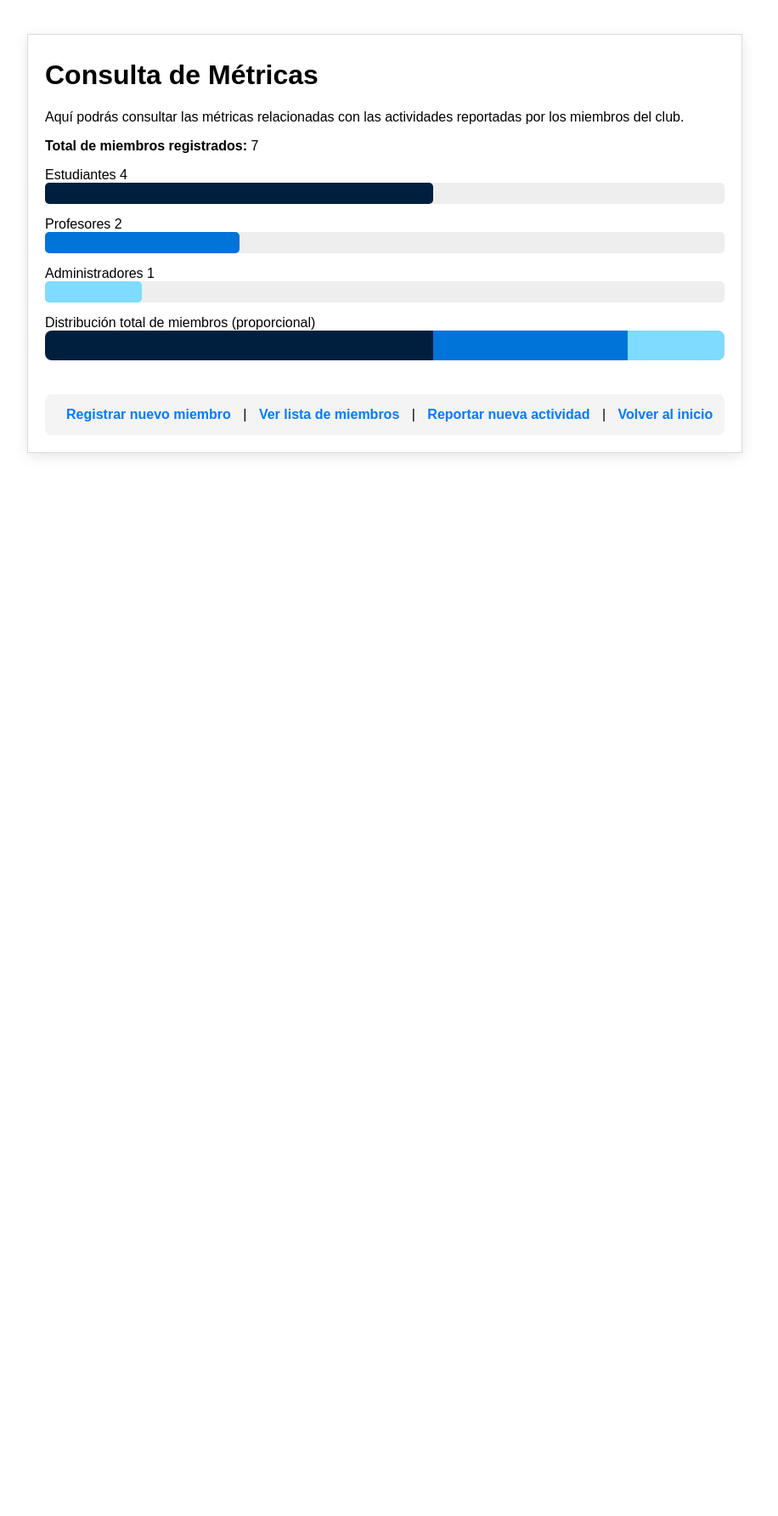
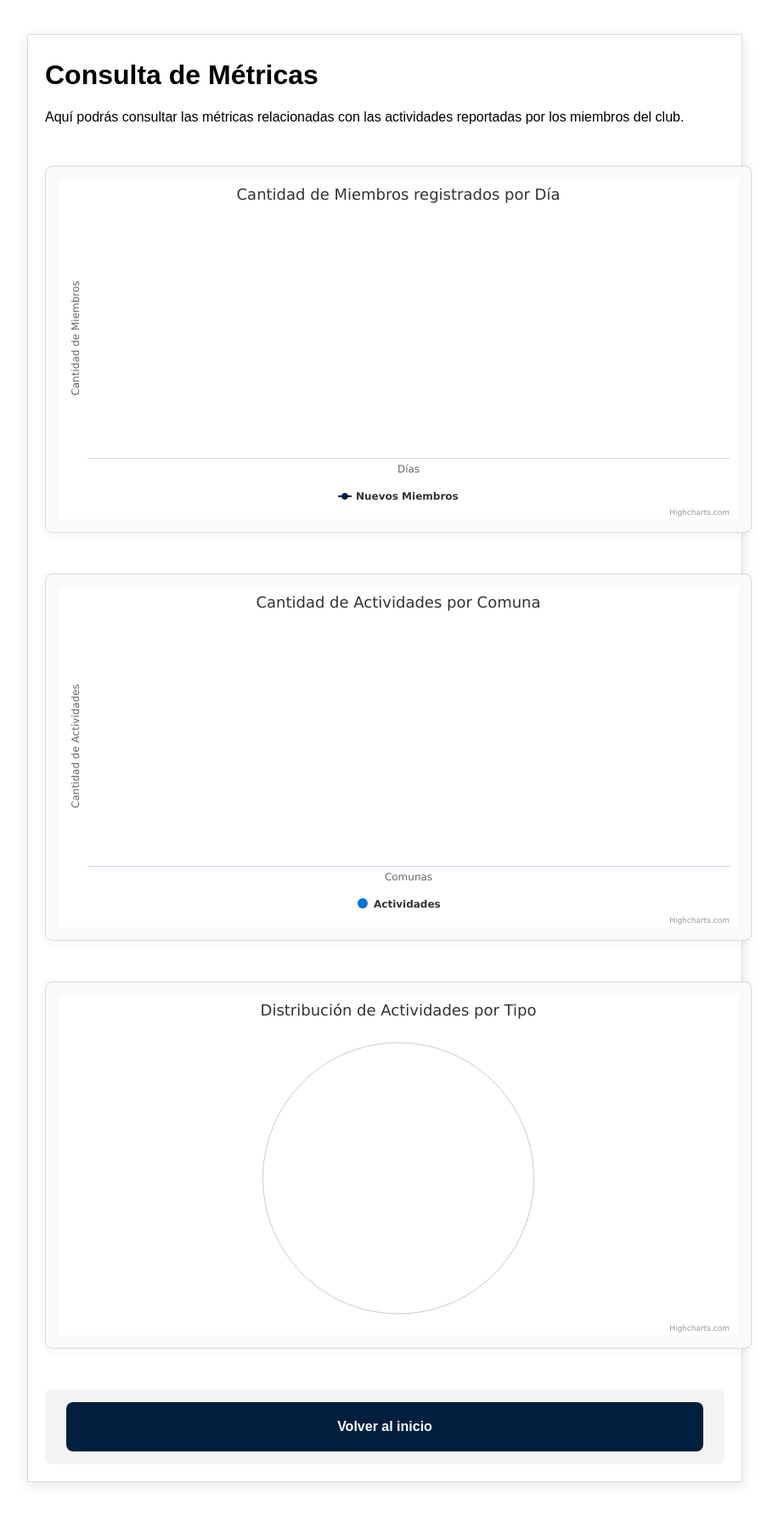
Before and after one commit to Biduranr/desarrollo_web_benjamin_duran, a Flask app: page /consulta-metricas in a window 1280 px wide. Shown: the whole page at 85% size, without its empty margins (187-1103 px from the left). Before the commit the page ends 537 px from the top, so only its background shows below. Run offline with Flask 3, Linux system fonts and the light colour scheme; data that the repository does not hold is empty; parts of the project's set-up code (start-up, migrations or seed data) failed here and were passed over.

Commit message:
feat: Implementacion de graficos con Highcharts usando fetch

```diff
--- a/flask_app/static/css/style.css
+++ b/flask_app/static/css/style.css
@@ -116,35 +116,21 @@ nav a {
     margin-top: 20px;
 }
 
-.grafico-fondo {
-    background-color: #eee;
-    border-radius: 5px;
-    margin-bottom: 15px;
-    width: 100%;
-    height: 25px;
+.header-metricas {
+    text-align: center;
+    margin-bottom: 2rem;
 }
 
-.barra-color {
-    height: 100%;
-    border-radius: 5px;
-    background-color: #001f3f;
-    width: 0%;
-    transition: width 1s ease-in-out;
+.grafico-figure{
+    width: 100%;
+    height: 400px;
+    margin: 3rem 0;
+    border: 1px solid var(--color-borde);
+    border-radius: 8px;
+    padding: 15px;
+    box-shadow: 0 2px 10px rgba(0, 0, 0, 0.05);
+    background-color: #fafafa;
 }
-
-.grafico-fondo-total {
-    display: flex; /* Para que los segmentos se pongan uno al lado del otro */
-    width: 100%;
-    height: 35px;
-    background-color: #eeeeee;
-    border-radius: 8px;
-    overflow: hidden; /* Para que los colores no se salgan de las esquinas redondeadas */
-}
-
-.segmento { height: 100%; transition: width 0.8s ease-in-out; }
-.est { background-color: #001f3f; }
-.prof { background-color: #0074D9; }
-.admin { background-color: #7FDBFF; }
 
 .menu-principal {
     display: grid;
--- a/flask_app/static/js/metricas.js
+++ b/flask_app/static/js/metricas.js
@@ -1,42 +1,45 @@
-const miembros = [
-    { nombre: 'Alexis Sanchez', tipo: 'Estudiante' },
-    { nombre: 'Cristiano Ronaldo', tipo: 'Profesor' },
-    { nombre: 'Lionel Messi', tipo: 'Estudiante' },
-    { nombre: 'Zinedine Zidane', tipo: 'Profesor' },
-    { nombre: 'Ronaldinho Gaucho', tipo: 'Estudiante' },
-    { nombre: 'Kylian Mbappe', tipo: 'Estudiante' },
-    { nombre: 'Claudio Bravo', tipo: 'Administrativo' }
-]
+document.addEventListener('DOMContentLoaded', function() {
+    // Función para cargar las métricas desde el backend
+    fetch('/get-metricas')
+        .then(response => response.json())
+        .then(data => {
+            // Actualizar el total de miembros
+            const dias = data.lineas.map(item => item.fecha);
+            const totalesDias = data.lineas.map(item => item.total);
 
-const renderMetrics = () => {
-    const total = miembros.length;
+            Highcharts.chart('grafico-lineas', {
+                chart: { type: 'line' },
+                title: { text: 'Cantidad de Miembros registrados por Día' },
+                xAxis: { categories: dias, title: { text: 'Días' } },
+                yAxis: { title: { text: 'Cantidad de Miembros' }, allowDecimals: false },
+                series: [{ name: 'Nuevos Miembros', data: totalesDias, color: '#001f3f' }]
+            });
 
-    // 1. Contar por tipo usando .filter()
-    const estudiantes = miembros.filter(m => m.tipo === 'Estudiante').length;
-    const profesores = miembros.filter(m => m.tipo === 'Profesor').length;
-    const administrativos = miembros.filter(m => m.tipo === 'Administrativo').length;
+            const datosTorta = data.torta.map(item => ({ name: item.tipo, y: item.total }));
 
-    // 2. Actualizar los contadores de texto en el HTML
-    document.getElementById('total-miembros').textContent = total;
-    document.getElementById('total-estudiantes').textContent = estudiantes;
-    document.getElementById('total-profesores').textContent = profesores;
-    document.getElementById('total-administradores').textContent = administrativos;
+            Highcharts.chart('grafico-torta', {
+                chart: { type: 'pie' },
+                title: { text: 'Distribución de Actividades por Tipo' },
+                tooltip: { pointFormat: '{series.name}: <b>{point.y}</b>' },
+                plotOptions: {
+                    pie: {
+                        allowPointSelect: true,
+                        cursor: 'pointer',
+                        dataLabels: { enabled: true, format: '<b>{point.name}</b>: {point.percentage:.1f}%' }
+                    }
+                },
+                series: [{ name: 'Actividades', colorByPoint: true, data: datosTorta }]
+            });
+            const comunas = data.barras.map(item => item.comuna);
+            const totalesComunas = data.barras.map(item => item.total);
 
-    // 3. Calcular porcentajes para las barras (evitando división por cero)
-    const pctEst = total > 0 ? (estudiantes / total) * 100 : 0;
-    const pctProf = total > 0 ? (profesores / total) * 100 : 0;
-    const pctAdmin = total > 0 ? (administrativos / total) * 100 : 0;
-
-    // 4. Aplicar los anchos a las barras CSS
-    document.getElementById('barra-estudiantes').style.width = `${pctEst}%`;
-    document.getElementById('barra-profesores').style.width = `${pctProf}%`;
-    document.getElementById('barra-administradores').style.width = `${pctAdmin}%`;
-
-    // 5. Aplicar a la barra total
-    document.getElementById('segmento-estudiantes').style.width = `${pctEst}%`;
-    document.getElementById('segmento-profesores').style.width = `${pctProf}%`;
-    document.getElementById('segmento-administradores').style.width = `${pctAdmin}%`;
-};
-
-// Ejecutar al cargar la página
-document.addEventListener('DOMContentLoaded', renderMetrics);
+            Highcharts.chart('grafico-barras', {
+                chart: { type: 'column' },
+                title: { text: 'Cantidad de Actividades por Comuna' },
+                xAxis: { categories: comunas, title: { text: 'Comunas' } },
+                yAxis: { title: { text: 'Cantidad de Actividades' }, allowDecimals: false },
+                series: [{ name: 'Actividades', data: totalesComunas, color: '#0074d9' }]
+            });
+        })
+        .catch(error => console.error('Error al cargar las métricas:', error));
+});
--- a/flask_app/templates/consulta-metricas.html
+++ b/flask_app/templates/consulta-metricas.html
@@ -4,56 +4,22 @@
     <meta charset="UTF-8">
     <title>Consulta de Métricas</title>
     <link rel="stylesheet" href="{{ url_for('static', filename='css/style.css') }}">
+    <script src="https://code.highcharts.com/highcharts.js"></script>
 </head>
 <body>
     <div class="main-container">
-        <h1>Consulta de Métricas</h1>
-        <p>Aquí podrás consultar las métricas relacionadas con las actividades reportadas por los miembros del club.</p>
 
-        <p><strong>Total de miembros registrados:</strong> <span id="total-miembros"></span></p>
+        <header>
+            <h1>Consulta de Métricas</h1>
+            <p>Aquí podrás consultar las métricas relacionadas con las actividades reportadas por los miembros del club.</p>
+        </header>
 
-        <div class="grafico-item">
-            <div class="label-contenedor">
-                <span>Estudiantes</span>
-                <span id="total-estudiantes"></span>
-            </div>
-            <div class="grafico-fondo">
-                <div id="barra-estudiantes" class="barra-color est"></div>
-            </div>
-        </div>
-
-        <div class="grafico-item">
-            <div class="label-contenedor">
-                <span>Profesores</span>
-                <span id="total-profesores"></span>
-            </div>
-            <div class="grafico-fondo">
-                <div id="barra-profesores" class="barra-color prof"></div>
-            </div>
-        </div>
-
-        <div class="grafico-item">
-            <div class="label-contenedor">
-                <span>Administradores</span>
-                <span id="total-administradores"></span>
-            </div>
-            <div class="grafico-fondo">
-                <div id="barra-administradores" class="barra-color admin"></div>
-            </div>
-        </div>
-
-        <label>Distribución total de miembros (proporcional)</label>
-        <div class="grafico-fondo-total">
-            <div id="segmento-estudiantes" class="segmento est"></div>
-            <div id="segmento-profesores" class="segmento prof"></div>
-            <div id="segmento-administradores" class="segmento admin"></div>
-        </div>
+        <figure id="grafico-lineas" class="grafico-figure"></figure>
+        <figure id="grafico-barras" class="grafico-figure"></figure>
+        <figure id="grafico-torta" class="grafico-figure"></figure>
 
         <nav>
-            <a href="{{ url_for('registro_miembros') }}">Registrar nuevo miembro</a> |
-            <a href="{{ url_for('lista_miembros') }}">Ver lista de miembros</a> |
-            <a href="{{ url_for('informar_actividad') }}">Reportar nueva actividad</a> |
-            <a href="{{ url_for('index') }}">Volver al inicio</a>
+            <a href="{{ url_for('index') }}" class="btn-home">Volver al inicio</a>
         </nav>
     </div>
 
```
